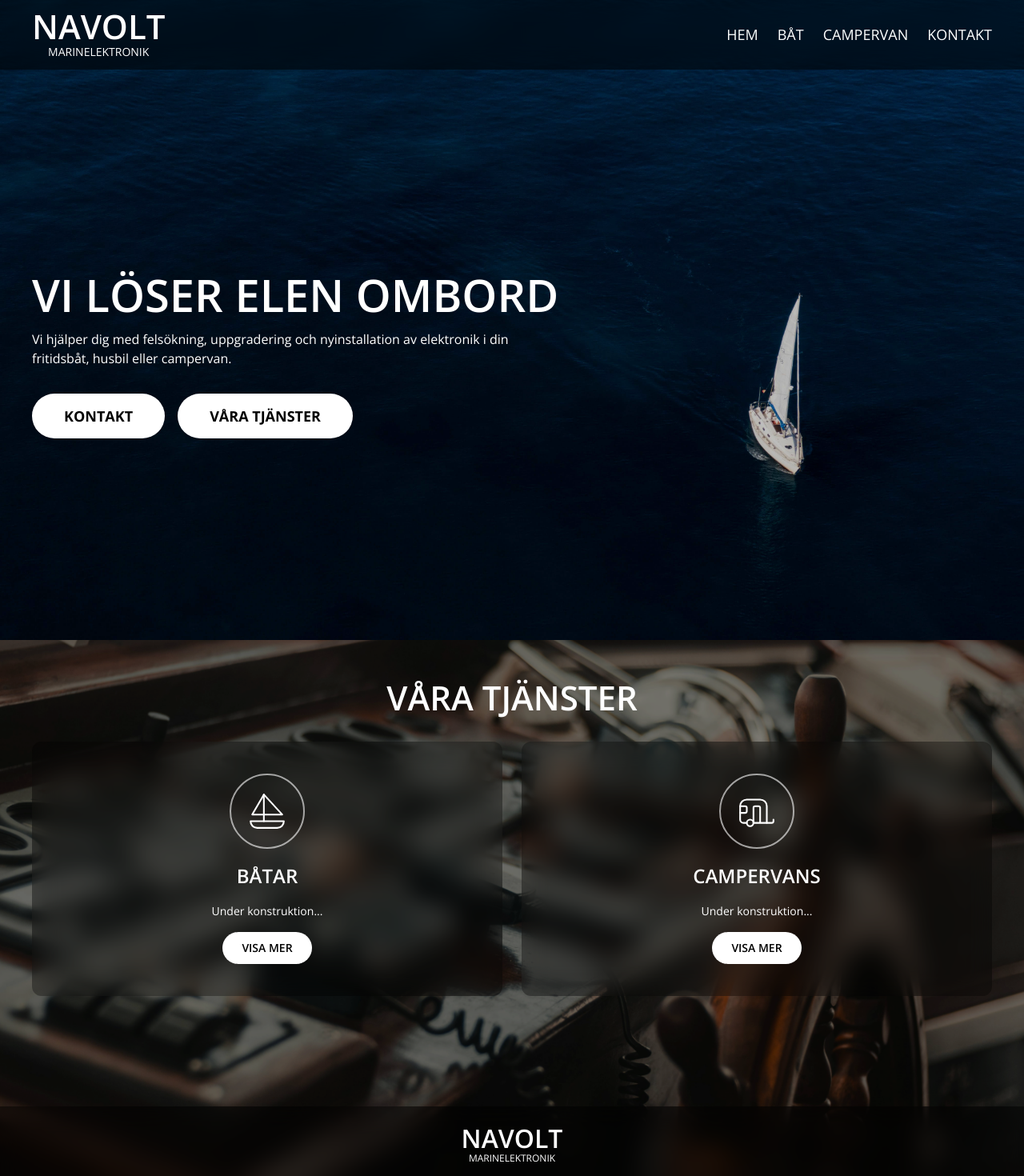
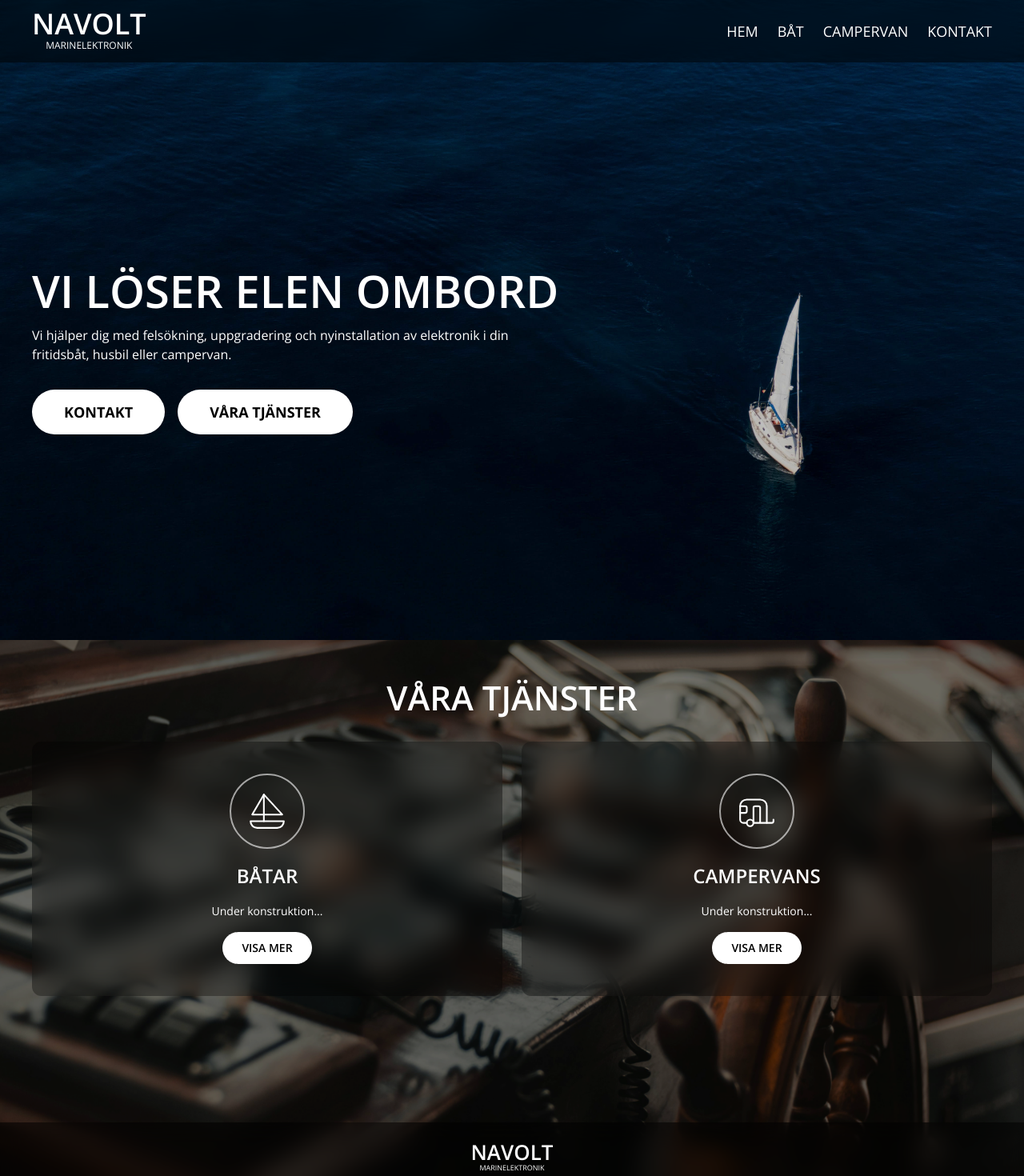
Before and after one commit to NavoltAB/nextjs-boilerplate, a Next.js app: page / in a window 1280 px wide. Shown: the top 1470 px of the page at 80% size. Built offline with nearby package versions, Linux system fonts and the light colour scheme.

Commit message:
Fix: logo size

```diff
--- a/app/Components/Footer.tsx
+++ b/app/Components/Footer.tsx
@@ -1,11 +1,11 @@
 export default function Footer() {
   return (
-    <section className="flex bg-black absolute bottom-0 flex-col bg-opacity-50 backdrop-blur-lg h-[vh] gap-4 !z-40 md:px-6 py-4 justify-center md:py-6 w-full items-center">
+    <section className="flex bg-black absolute bottom-0 flex-col bg-opacity-50 backdrop-blur-lg  gap-4 !z-40 md:px-6 py-4 justify-center md:py-6 w-full items-center">
       <div className="flex flex-col justify-center w-full items-center">
-        <h1 className="leading-[32px]  text-white text-[32px] antialiased font-semibold uppercase">
+        <h1 className="leading-[26px]  text-white text-[26px] antialiased font-semibold uppercase">
           Navolt
         </h1>
-        <h3 className="text-[12px]  antialiased text-white uppercase">
+        <h3 className="text-[9px]  antialiased text-white uppercase">
           Marinelektronik
         </h3>
       </div>
--- a/app/Components/Navbar.tsx
+++ b/app/Components/Navbar.tsx
@@ -23,10 +23,10 @@ export default function Navbar() {
     <section className="flex bg-black  bg-opacity-50 backdrop-blur-lg sticky top-0 z-40 flex-row md:px-10 px-4 py-2 md:py-3 justify-between w-full items-center">
       <div className="flex flex-col items-center">
         <Link href="/" className="text-center">
-          <h1 className="md:leading-[42px] leading-[36px] text-white text-[36px] md:text-[42px] antialiased font-semibold uppercase">
+          <h1 className=" text-[24px] leading-[24px] md:leading-[36px] text-white md:text-[36px]  antialiased font-semibold uppercase">
             Navolt
           </h1>
-          <h3 className="md:text-[14px] text-[12px] antialiased text-white uppercase">
+          <h3 className=" text-[10px] md:text-[12px] antialiased text-white uppercase">
             Marinelektronik
           </h3>
         </Link>
--- a/app/Components/Services.tsx
+++ b/app/Components/Services.tsx
@@ -6,7 +6,7 @@ import Link from "next/link";
 
 export default function Services() {
   return (
-    <section className="relative min-h-[calc(100vh-87px)] w-full">
+    <section className="relative min-h-[calc(100vh-78px)] w-full">
       <Image
         objectFit="cover"
         src={ServicesImg}
--- a/app/bat/page.tsx
+++ b/app/bat/page.tsx
@@ -5,7 +5,7 @@ import Link from "next/link";
 
 export default function Bat() {
   return (
-    <section className="min-h-[calc(100vh-70px)] flex flex-col items-center justify-center bg-black md:min-h-[calc(100vh-87px)]">
+    <section className="min-h-[calc(100vh-55px)] flex flex-col items-center justify-center bg-black md:min-h-[calc(100vh-78px)]">
       <div className="absolute inset-0 z-0">
         <Image
           src={BatImg}
--- a/app/campervan/page.tsx
+++ b/app/campervan/page.tsx
@@ -5,7 +5,7 @@ import Link from "next/link";
 
 export default function Campervan() {
   return (
-    <section className="min-h-[calc(100vh-70px)] flex flex-col items-center bg-black justify-center md:min-h-[calc(100vh-87px)]">
+    <section className="min-h-[calc(100vh-55px)] flex flex-col items-center bg-black justify-center md:min-h-[calc(100vh-78px)]">
       <div className="absolute inset-0 z-0">
         <Image
           src={CamperImg}
--- a/app/kontakt/page.tsx
+++ b/app/kontakt/page.tsx
@@ -5,7 +5,7 @@ import Link from "next/link";
 
 export default function Page() {
   return (
-    <section className="min-h-[calc(100vh-70px)] bg-black flex flex-col items-center justify-center md:min-h-[calc(100vh-87px)]">
+    <section className="min-h-[calc(100vh-55px)] bg-black flex flex-col items-center justify-center md:min-h-[calc(100vh-78px)]">
       <div className="absolute inset-0 z-0">
         <Image
           src={KontaktImg}
--- a/app/page.tsx
+++ b/app/page.tsx
@@ -32,7 +32,7 @@ export default function Home() {
   };
   return (
     <section className="w-full h-full">
-      <div className="md:h-[calc(100vh-87px)] h-[calc(100vh-70px)]">
+      <div className="md:h-[calc(100vh-78px)] h-[calc(100vh-55px)]">
         <div className="absolute inset-0 z-0 bg-gray-800">
           <Image
             src={HeroImg}
@@ -48,7 +48,7 @@ export default function Home() {
           />
         </div>
 
-        <div className="relative [&>*]:text-white gap-4 z-10 max-h-[calc(100vh-87px)] flex items-center md:items-start px-10 h-full flex-col justify-center">
+        <div className="relative [&>*]:text-white gap-4 z-10 max-h-[calc(100vh-78px)] flex items-center md:items-start px-10 h-full flex-col justify-center">
           <h1 className="text-[32px] md:text-[56px] text-center antialiased leading-[32px] md:leading-[56px] uppercase font-semibold">
             Vi löser elen ombord
           </h1>
```
